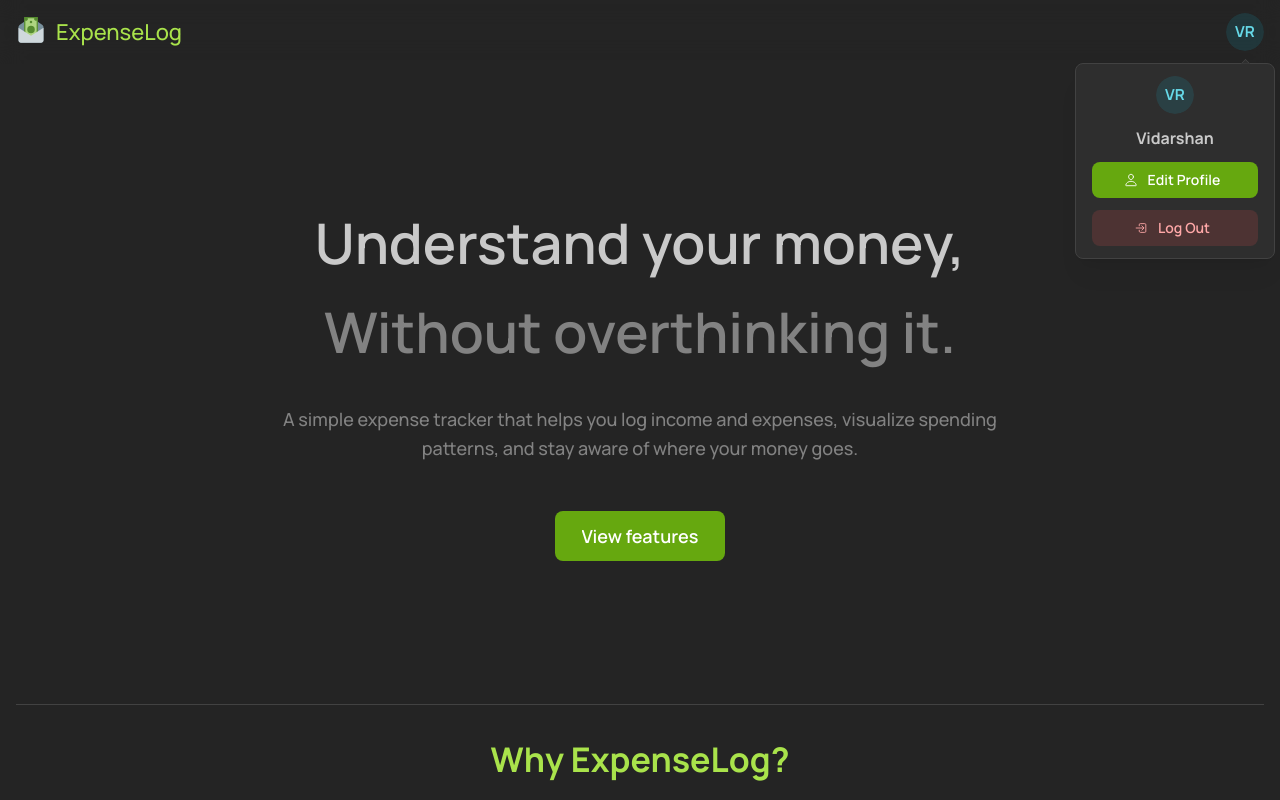
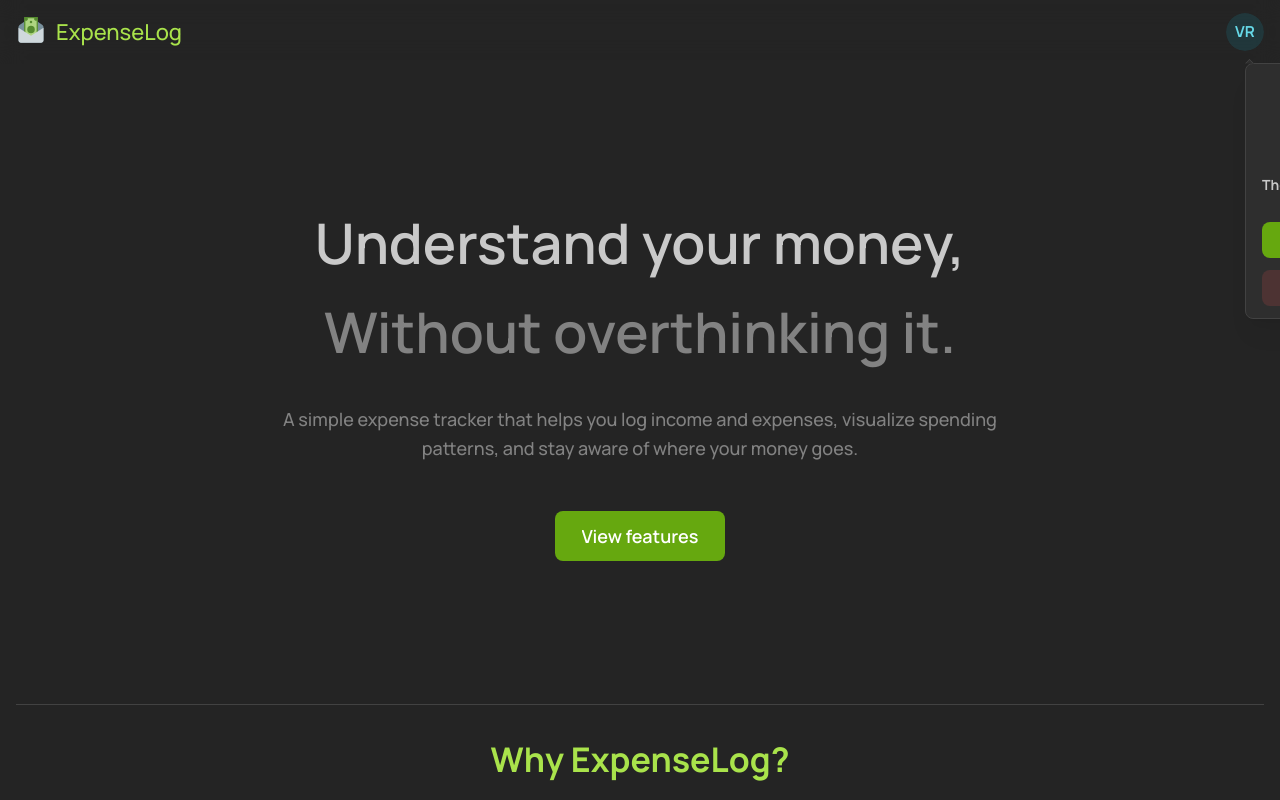
Before and after one commit to vidarshan/expenselog, a React (Vite) app: page / in a window 1280 px wide. Both pictures are taken after a click on the element "VR". Shown: the top 800 px of the page. Built offline with nearby package versions, Linux system fonts and the light colour scheme.

Commit message:
Added theme switching

```diff
--- a/src/components/NavBar.jsx
+++ b/src/components/NavBar.jsx
@@ -1,22 +1,29 @@
-import React from "react";
 import Logo from "./Logo";
 import {
   Avatar,
   Button,
-  Center,
   Flex,
   Popover,
+  Switch,
   Text,
   Title,
+  useMantineColorScheme,
 } from "@mantine/core";
 import Login from "./Login";
 import { useDisclosure } from "@mantine/hooks";
-import { IoLogInOutline, IoPersonOutline } from "react-icons/io5";
+import {
+  IoLogInOutline,
+  IoMoonOutline,
+  IoPersonOutline,
+  IoSunnyOutline,
+} from "react-icons/io5";
 import { useNavigate } from "react-router-dom";
 const NavBar = () => {
-  const [opened, { open, close }] = useDisclosure(false);
   const loggedIn = true;
   const navigate = useNavigate();
+  const [opened, { open, close }] = useDisclosure(false);
+  const { colorScheme, setColorScheme } = useMantineColorScheme();
+
   return (
     <Flex
       h={64}
@@ -50,6 +57,23 @@ const NavBar = () => {
               <Title ta="center" order={5}>
                 Vidarshan
               </Title>
+              <Flex align="center" w="100%" justify="space-between">
+                <Text fw={700} size="sm">
+                  Theme
+                </Text>
+                <Switch
+                  my="sm"
+                  size="md"
+                  checked={colorScheme === "dark"}
+                  onLabel={<IoMoonOutline />}
+                  offLabel={<IoSunnyOutline />}
+                  onChange={(event) =>
+                    setColorScheme(
+                      event.currentTarget.checked ? "dark" : "light"
+                    )
+                  }
+                />
+              </Flex>
               <Button
                 leftSection={<IoPersonOutline />}
                 onClick={() => navigate("/profile")}
```
